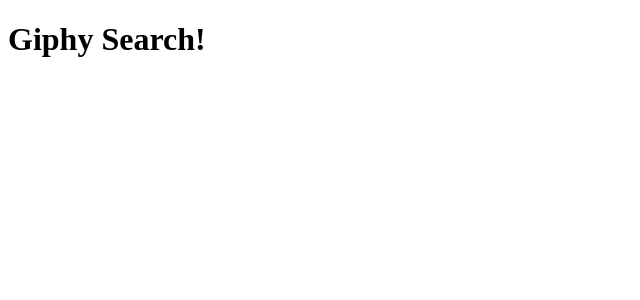
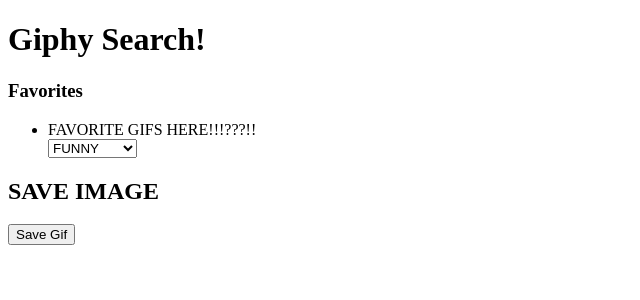
Before and after one commit to jonodori/Giphy-Saga-Project, a React (Create React App) app: page / in a window 1280 px wide. Shown: the top 300 px of the page, without its empty margins (0-640 px from the left). Built offline with nearby package versions, Linux system fonts and the light colour scheme.

Commit message:
final favorites wireframe

```diff
--- a/src/components/App/App.js
+++ b/src/components/App/App.js
@@ -1,9 +1,10 @@
 import React from 'react';
-
+import Favorites from '../Favorites/Favorites'
 function App(props) {
   return (
     <div>
       <h1>Giphy Search!</h1>
+      <Favorites/>
     </div>
   );
 }
--- a/src/components/Favorites/Favorites.js
+++ b/src/components/Favorites/Favorites.js
@@ -2,15 +2,35 @@
 function FavoritesList() {
 
 
+    function sendToServer (event){
+        event.preventDefault();
+        console.log('In send Server');
+    }
     return (
 
         <div>
             <h3>Favorites</h3>
+            {/* V Map images here V */}
+            <form onSubmit={sendToServer}>
+                <ul>
+                    <li> FAVORITE GIFS HERE!!!???!! </li>
+                    <select>
+                        <option value="FUNNEY"> FUNNY
+                        </option>
+                        <option value="COHORT"> COHORT
+                        </option>
+                        <option value="CARTOON"> CARTOON
+                        </option>
+                        <option value="NSFW"> NSFW
+                        </option>
+                        <option value="MEME"> MEME
+                        </option>
+                    </select>
+                </ul>
 
-            <ul>
-                <li> </li>
-            </ul>
-        <button onClick={filterFavorites}> </button>
+                <h2>SAVE IMAGE</h2>
+                <button>Save Gif</button>
+            </form>
         </div>
     );
 }
```
